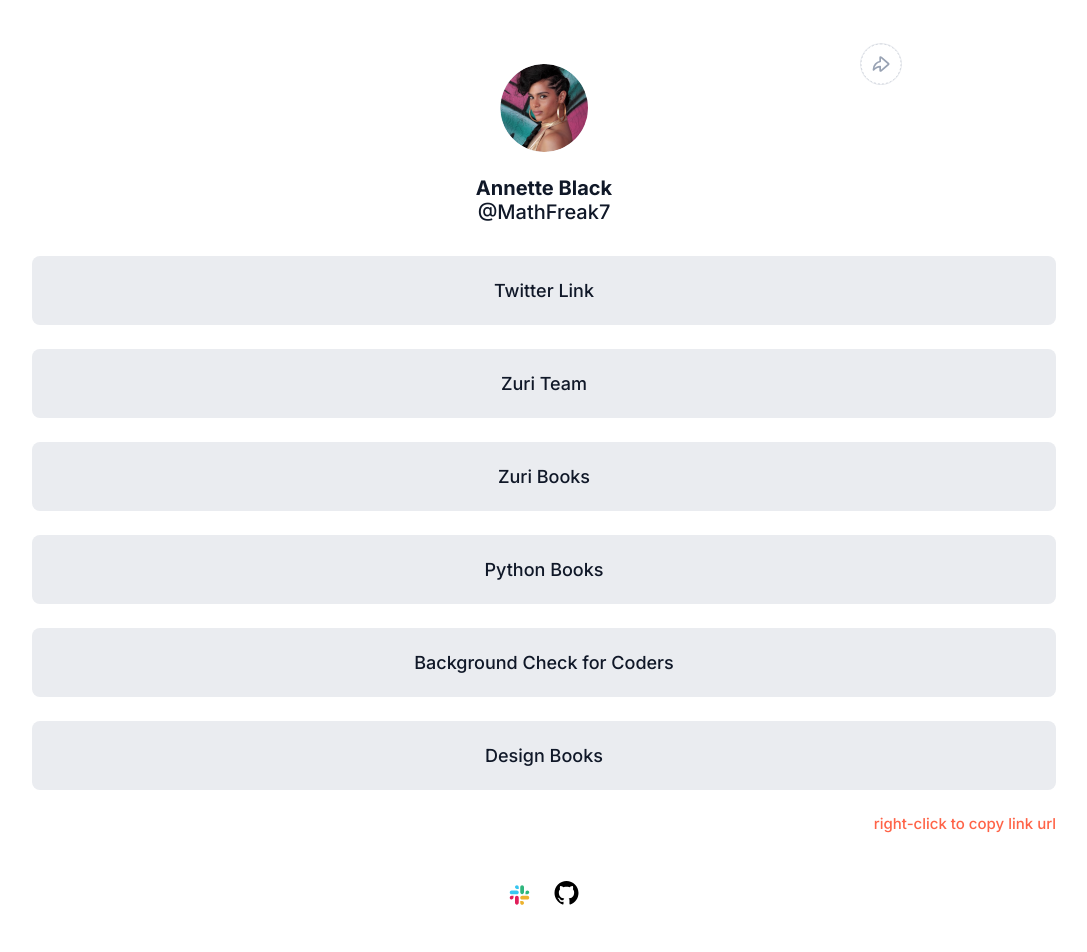
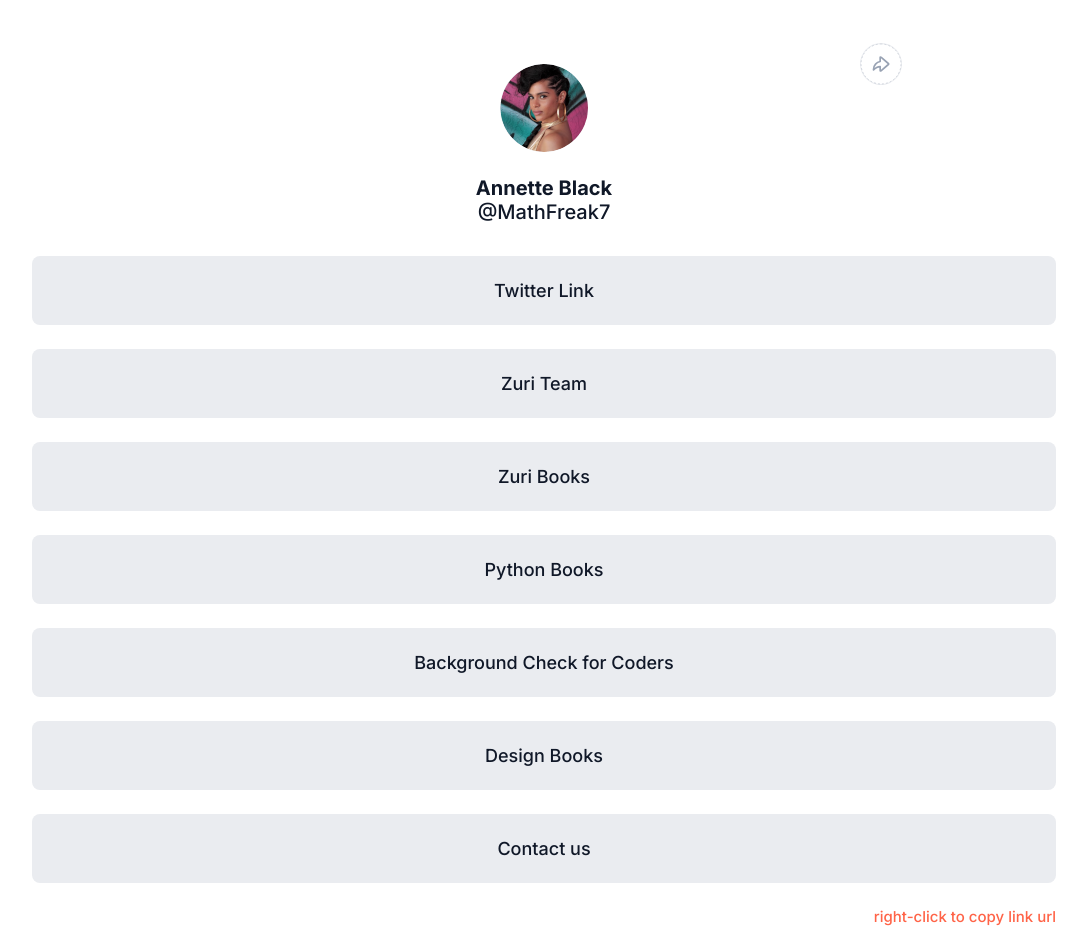
Before and after one commit to LazyCoder4542/HNG, a React (Create React App) app in the folder react-app/: page / in a window 1280 px wide. Shown: the top 952 px of the page, without its empty margins (96-1183 px from the left). Built offline with nearby package versions, Linux system fonts and the light colour scheme.

Commit message:
feat: added contact anchor tag to home page

```diff
--- a/react-app/src/components/pages/Home.jsx
+++ b/react-app/src/components/pages/Home.jsx
@@ -1,4 +1,5 @@
 import React, { useEffect, useState } from 'react';
+import { Link } from 'react-router-dom';
 import PopUp from '../atoms/popup-msg';
 import profilepic from "./../../assets/images/profile__img.png";
 import {ReactComponent as MenuIcon} from "./../../assets/icons/menu.svg"
@@ -61,6 +62,7 @@
                         <a href='https://books.zuri.team/python-for-beginners?ref_id=adeolafadare8' target='_blank' rel="noreferrer noopener" id="book__python" title='Begin your Python career'>Python Books</a>
                         <a href='https://backgroundcheck.zuri.team' target='_blank' rel="noreferrer noopener" id="pitch" title='Don’t Make Assumptions, Be 100% Certain when hiring'>Background Check for Coders</a>
                         <a href='https://books.zuri.team/design-rules' target='_blank' rel="noreferrer noopener" id="book__design" title='Get a copy of a free design book'>Design Books</a>
+                        <Link to={'/contact'} id='contact'>Contact us</Link>
                     </div>
                     <small></small>
                     <div className="socials">
```
